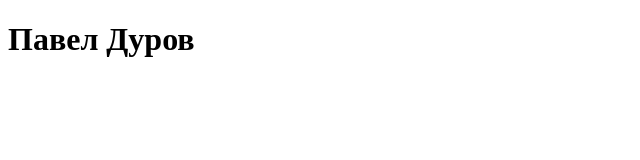
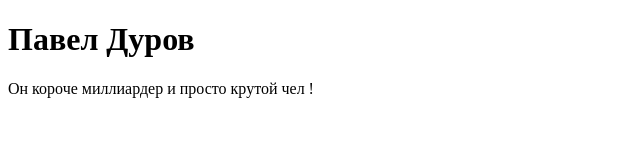
Before and after one commit to shamamaksimov/paveldurov, a plain HTML site: page index.html in a window 1280 px wide. Shown: the whole page, without its empty margins (0-640 px from the left). Drawn offline with Linux system fonts and the light colour scheme.

Commit message:
Обновления , описание для Павла Дурова

```diff
--- a/index.html
+++ b/index.html
@@ -7,5 +7,6 @@
 </head>
 <body>
     <h1>Павел Дуров</h1>
+    <p>Он короче миллиардер и просто крутой чел !</p>
 </body>
 </html>
```
